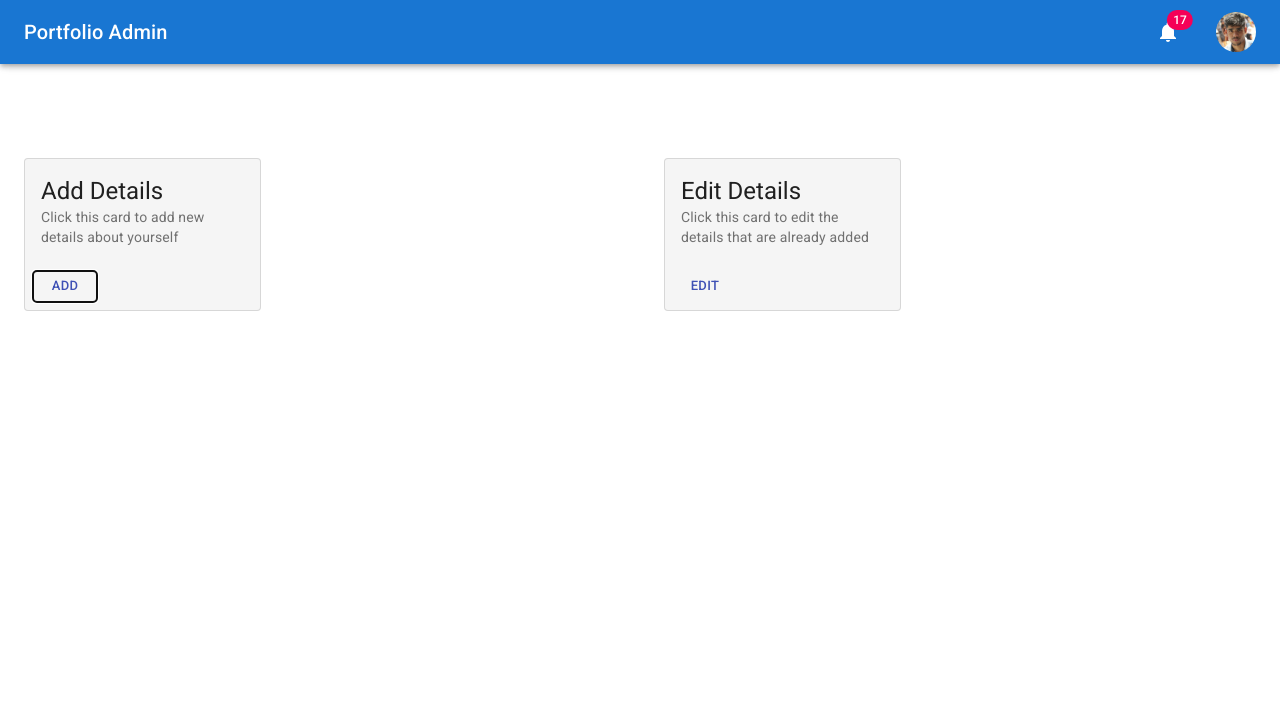
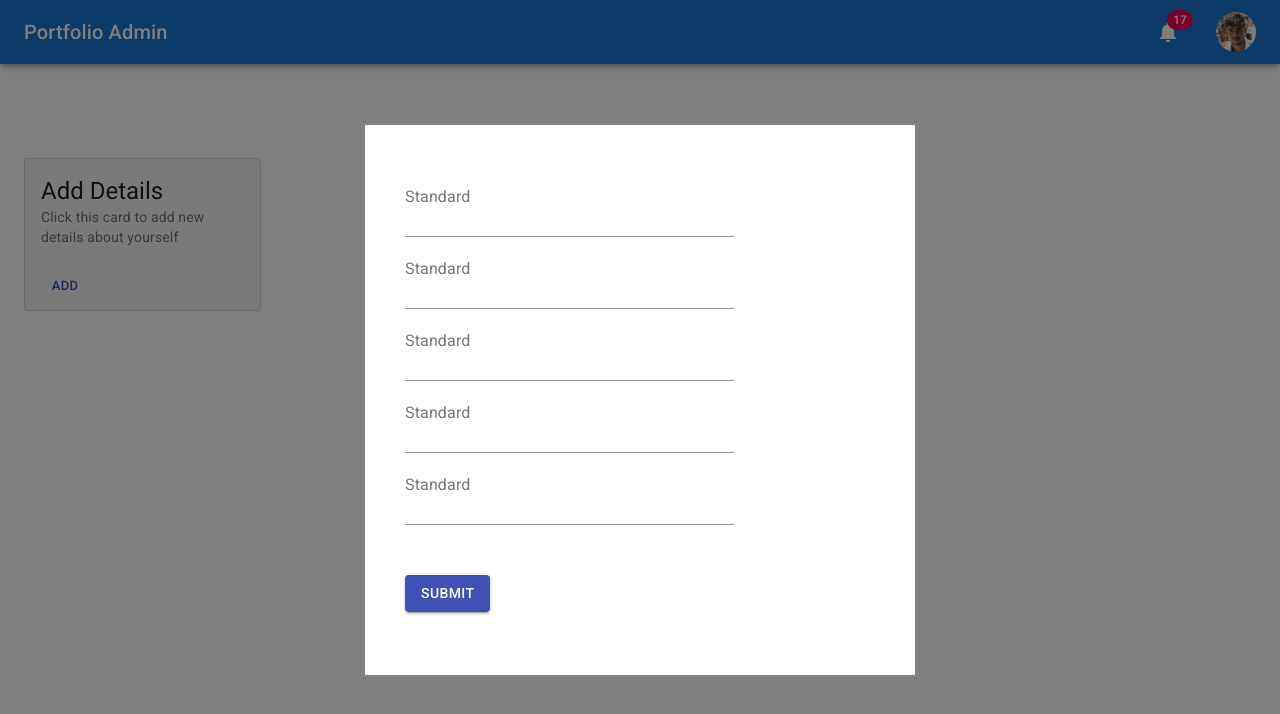
Before and after one commit to vishnumd91/My-Portfolio-UI, a React app in the folder portfolio UI/: page /dashboard in a window 1280 px wide. Both pictures are taken after a click on the button "ADD". Shown: the top 714 px of the page. Built offline with nearby package versions, Linux system fonts and the light colour scheme; a web font is replaced by a local one.

Commit message:
Initial Modal View (#14)

```diff
--- a/portfolio UI/src/components/admin/dashboard/Card.js
+++ b/portfolio UI/src/components/admin/dashboard/Card.js
@@ -1,4 +1,4 @@
-import React from "react";
+import React, { useState } from "react";
 
 import { makeStyles } from "@material-ui/core/styles";
 import {
@@ -7,6 +7,8 @@ import {
   CardActions,
   CardContent,
   Container,
+  Modal,
+  TextField,
   Typography,
 } from "@material-ui/core";
 
@@ -23,7 +25,30 @@ const useStyles = makeStyles((theme) => ({
     cursor: "pointer",
     [theme.breakpoints.down("sm")]: {
       width: "100%",
-    }
+    },
+  },
+  modal: {
+    width: 550,
+    height: 550,
+    backgroundColor: "white",
+    position: "absolute",
+    margin: "auto",
+    left: 0,
+    right: 0,
+    top: 0,
+    bottom: 0,
+    padding: theme.spacing(5),
+    [theme.breakpoints.down("sm")]: {
+      width: "100%",
+    },
+  },
+  textInputStyle: {
+    display: "flex",
+    paddingTop: theme.spacing(3),
+    width: "70%",
+  },
+  buttonStyle: {
+    top: 50,
   },
 }));
 
@@ -32,7 +57,10 @@ const CardItem = (props) => {
   // eslint-disable-next-line react/prop-types
   const { title, description, buttonText } = props;
 
+  const [open, setOpen] = useState(false);
+
   return (
+    <>
       <Container className={classes.container}>
         <Card variant="outlined" className={classes.cardContainer}>
           <CardContent>
@@ -44,12 +72,54 @@ const CardItem = (props) => {
             </Typography>
           </CardContent>
           <CardActions>
-          <Button size="small" color="primary">
+            <Button size="small" color="primary" onClick={() => setOpen(true)}>
               {buttonText}
             </Button>
           </CardActions>
         </Card>
       </Container>
+      <Modal open={open} onClose={() => setOpen(false)}>
+        <Container className={classes.modal}>
+          <TextField
+            className={classes.textInputStyle}
+            id="standard-basic"
+            label="Standard"
+            variant="standard"
+          />
+          <TextField
+            className={classes.textInputStyle}
+            id="standard-basic"
+            label="Standard"
+            variant="standard"
+          />
+          <TextField
+            className={classes.textInputStyle}
+            id="standard-basic"
+            label="Standard"
+            variant="standard"
+          />
+          <TextField
+            className={classes.textInputStyle}
+            id="standard-basic"
+            label="Standard"
+            variant="standard"
+          />
+          <TextField
+            className={classes.textInputStyle}
+            id="standard-basic"
+            label="Standard"
+            variant="standard"
+          />
+          <Button
+            className={classes.buttonStyle}
+            variant="contained"
+            color="primary"
+          >
+            Submit
+          </Button>
+        </Container>
+      </Modal>
+    </>
   );
 };
 
```
Lines whose indentation alone changed are shown as unchanged.
